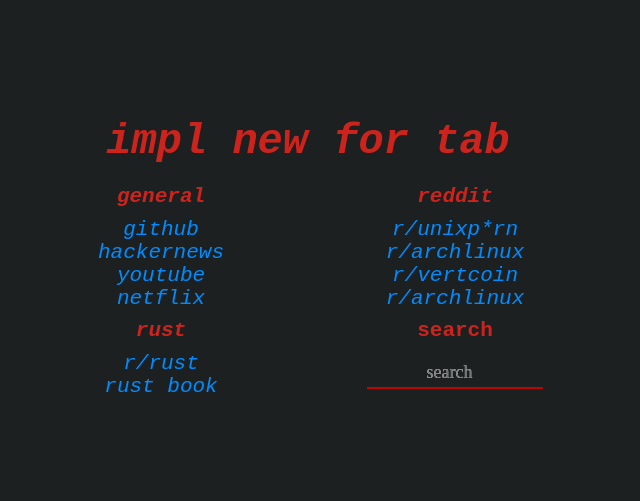
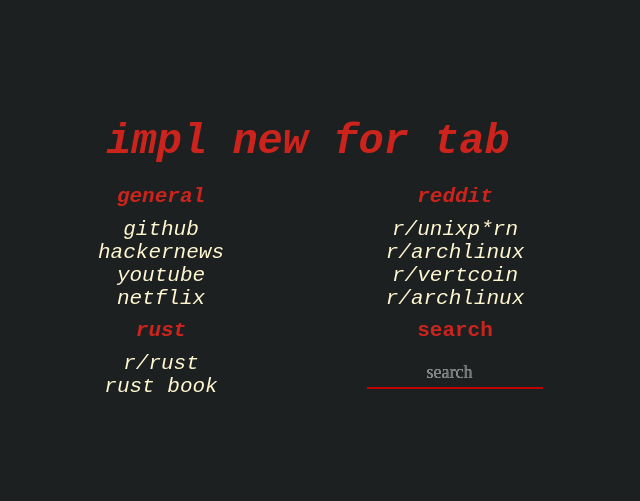
Before and after one commit to JacobHin2/startpage.github.io, a plain HTML site: page index.html in a window 1280 px wide. Shown: the whole page, without its empty margins (332-972 px from the left). Drawn offline with Linux system fonts and the light colour scheme.

Commit message:
Change link colour

```diff
--- a/style.css
+++ b/style.css
@@ -1,7 +1,7 @@
 html {
       background-color: #1d2021;
       align-items: flex-start;
-      color: #008cff;
+      color: #fff7d1;
       display: flex;
       font: 36px "Input Mono", 22px "Courier New", Courier, monospace;
       height: 100%;
```
